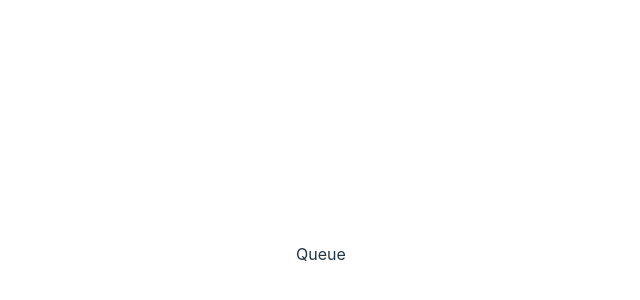
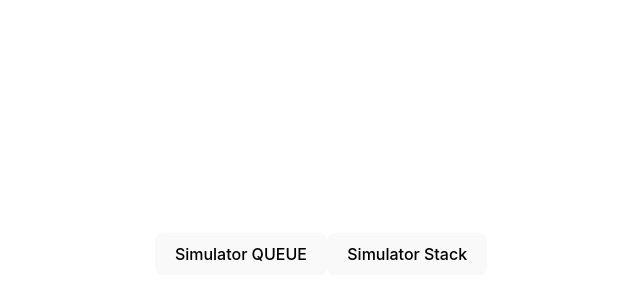
Before and after one commit to juan-acl/queue-stack-simulator, a React (Vite) app: page / in a window 1280 px wide. Shown: the part 146-446 px from the top of the page, without its empty margins (319-959 px from the left). Built offline with nearby package versions, Linux system fonts and the light colour scheme.

Commit message:
Routes add

```diff
--- a/package.json
+++ b/package.json
@@ -12,7 +12,8 @@
     "@types/node": "^20.14.9",
     "path": "^0.12.7",
     "react": "18",
-    "react-dom": "18"
+    "react-dom": "18",
+    "react-router-dom": "^6.24.1"
   },
   "devDependencies": {
     "@farmfe/cli": "^1.0.2",
--- /dev/null
+++ b/src/components/HomeSelectOption/index.tsx
@@ -0,0 +1,14 @@
+import React from "react"
+
+export const HomeSelectOption: React.FC = () => {
+    return (
+        <div className="container">
+            <button className="option">
+                <span>Simulator QUEUE</span>
+            </button>
+            <button className="option">
+                <span>Simulator Stack</span>
+            </button>
+        </div>
+    )
+}
--- /dev/null
+++ b/src/components/Stack/index.tsx
@@ -0,0 +1,7 @@
+export const Stack: React.FC = () => {
+    return (
+        <div className="container">
+            Stack
+        </div>
+    )
+}
--- a/src/main.tsx
+++ b/src/main.tsx
@@ -1,10 +1,8 @@
-import { Queue } from "components/Queue";
 import "./main.css";
+import { AppRoutes } from "./routes";
 
 export function Main() {
   return (
-    <>
-      <Queue />
-    </>
+    <AppRoutes />
   );
 }
--- /dev/null
+++ b/src/routes/index.tsx
@@ -0,0 +1,18 @@
+import { BrowserRouter, Route, Routes, Navigate } from "react-router-dom";
+import { Stack } from "components/Stack";
+import { Queue } from "components/Queue";
+import { HomeSelectOption } from "components/HomeSelectOption";
+
+
+export const AppRoutes = () => {
+    return (
+        <BrowserRouter>
+            <Routes>
+                <Route path="/" element={<HomeSelectOption />} />
+                <Route path="/stack" element={<Stack />} />
+                <Route path="/queue" element={<Queue />} />
+                <Route path="*" element={<Navigate to={"/"} />} />
+            </Routes>
+        </BrowserRouter>
+    )
+}
```
Also changed, not shown: 1 other file (tests, documents, lock files or other folders).
